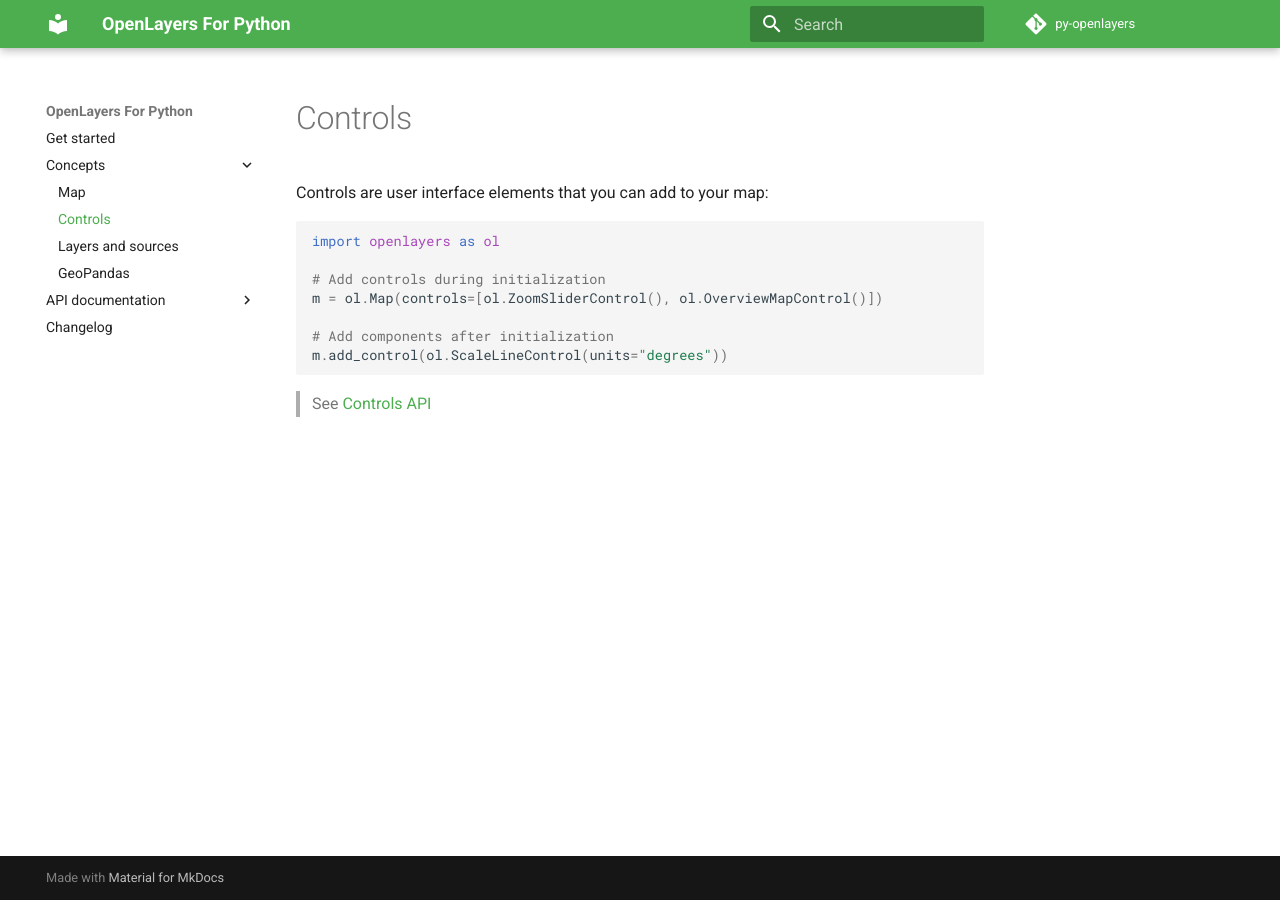
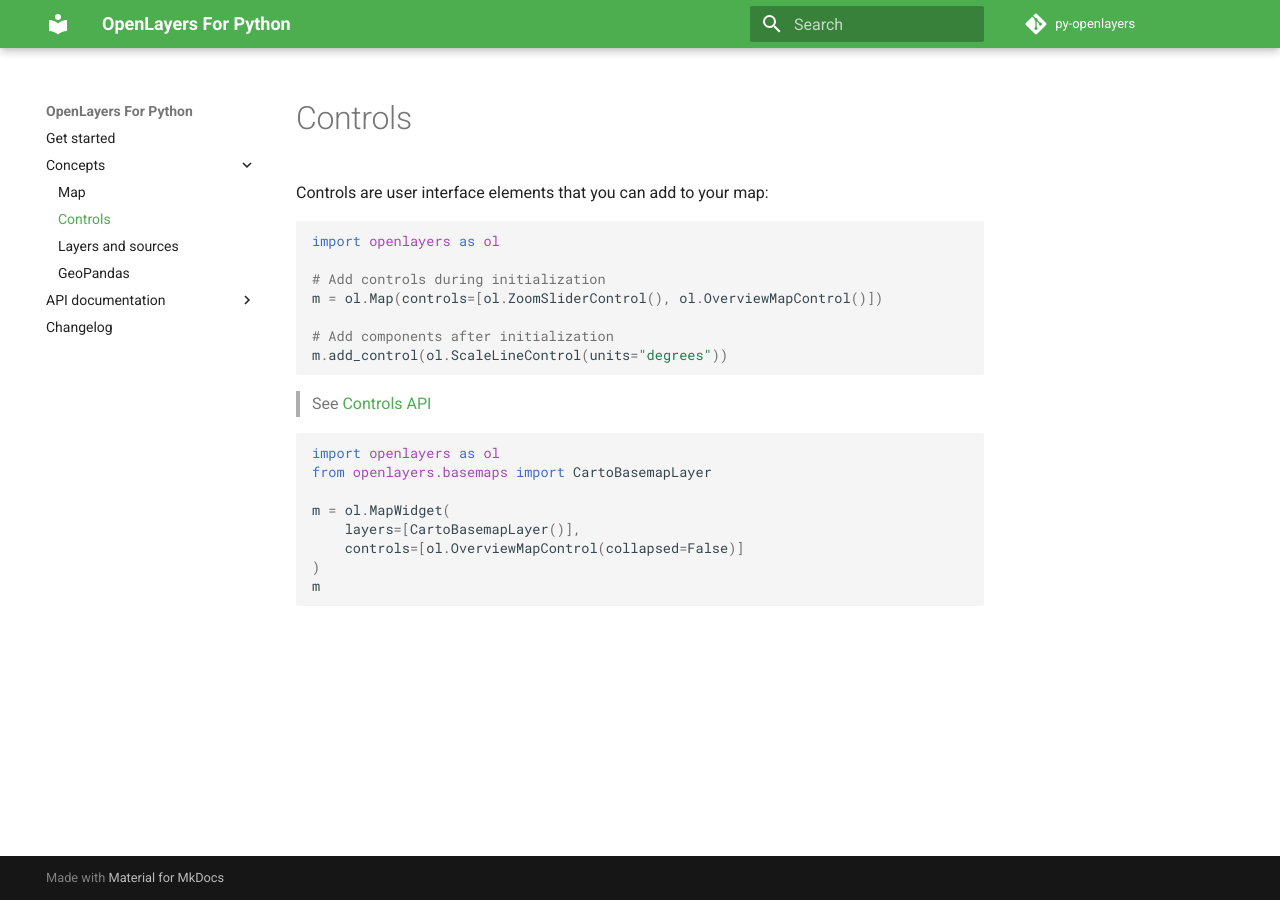
Before and after one commit to eoda-dev/py-openlayers, an MkDocs documentation site: the page built from docs/concepts/controls.md, in a window 1280 px wide. Built offline with MkDocs 1.6.1 and Material for MkDocs 9.7.7, drawn with Linux system fonts in a browser that asks for light colours; comment, search, counter and statistics services are not loaded.

Commit message:
Add marimo control example

````diff
--- a/docs/concepts/controls.md
+++ b/docs/concepts/controls.md
@@ -7,3 +7,14 @@
 ```
 
 > See [Controls API](../../api/controls/)
+
+```python {marimo display_code=True}
+import openlayers as ol
+from openlayers.basemaps import CartoBasemapLayer
+
+m = ol.MapWidget(
+    layers=[CartoBasemapLayer()],
+    controls=[ol.OverviewMapControl(collapsed=False)]
+)
+m
+```
````
